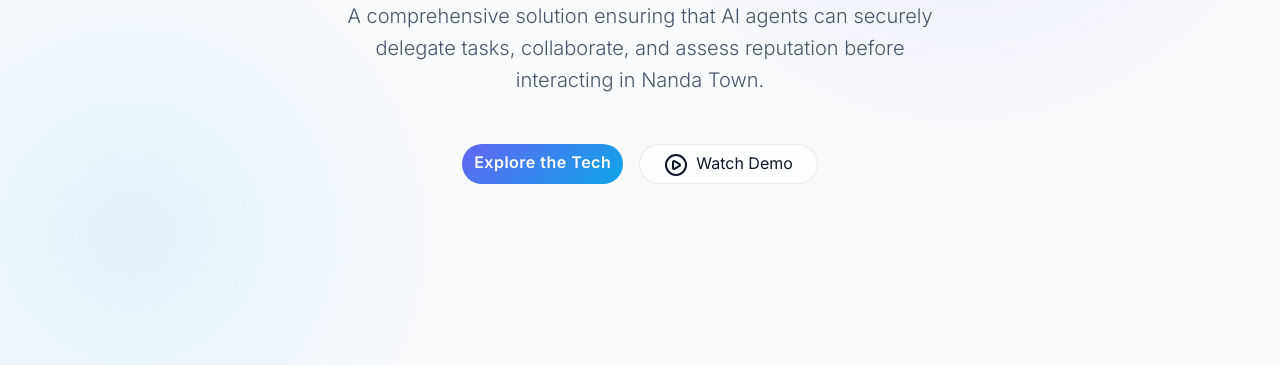
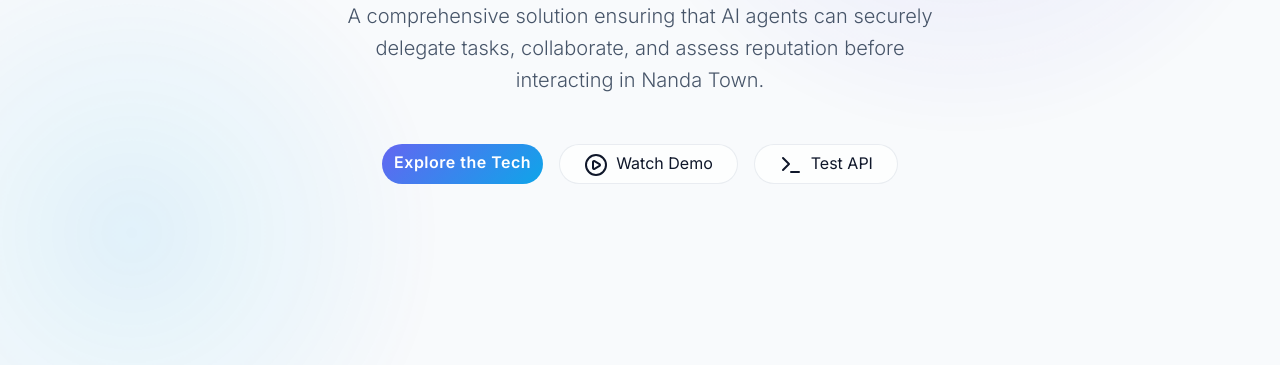
Before and after one commit to mahesh-morde/agent-reputation, a plain HTML site: page docs/index.html in a window 1280 px wide. Shown: the part 435-800 px from the top of the page. Drawn offline with nearby package versions, Linux system fonts and the light colour scheme.

Commit message:
docs: Add Swagger UI button to hero and consolidate all links in SUBMISSION_SUMMARY

```diff
--- a/docs/index.html
+++ b/docs/index.html
@@ -90,10 +90,13 @@
                 <p class="lead text-secondary mx-auto mb-5" style="max-width: 600px;" data-aos="fade-up" data-aos-delay="100">
                     A comprehensive solution ensuring that AI agents can securely delegate tasks, collaborate, and assess reputation before interacting in Nanda Town.
                 </p>
-                <div class="d-flex gap-3 justify-content-center" data-aos="fade-up" data-aos-delay="200">
+                <div class="d-flex gap-3 justify-content-center flex-wrap" data-aos="fade-up" data-aos-delay="200">
                     <a href="#problem" class="btn btn-premium">Explore the Tech</a>
                     <a href="https://youtu.be/p7i5bT78R44" target="_blank" class="btn px-4" style="color: var(--text-primary); border-radius: 50px; border: 1px solid var(--glass-border); background: var(--glass-bg);">
                         <i data-lucide="play-circle" size="18" class="me-2"></i>Watch Demo
+                    </a>
+                    <a href="https://agent-reputation.onrender.com/docs" target="_blank" class="btn px-4" style="color: var(--text-primary); border-radius: 50px; border: 1px solid var(--glass-border); background: var(--glass-bg);">
+                        <i data-lucide="terminal" size="18" class="me-2"></i>Test API
                     </a>
                 </div>
             </div>
```
Also changed, not shown: 1 other file.
